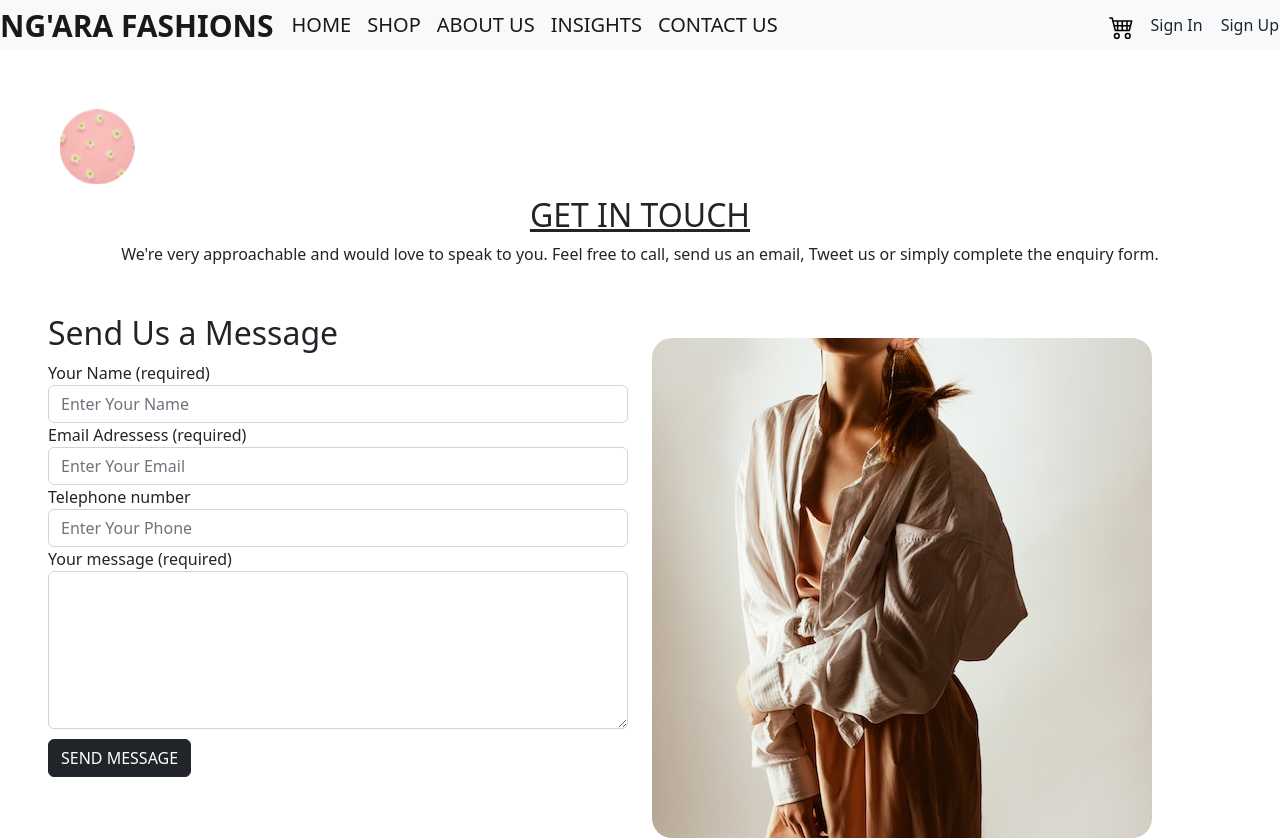
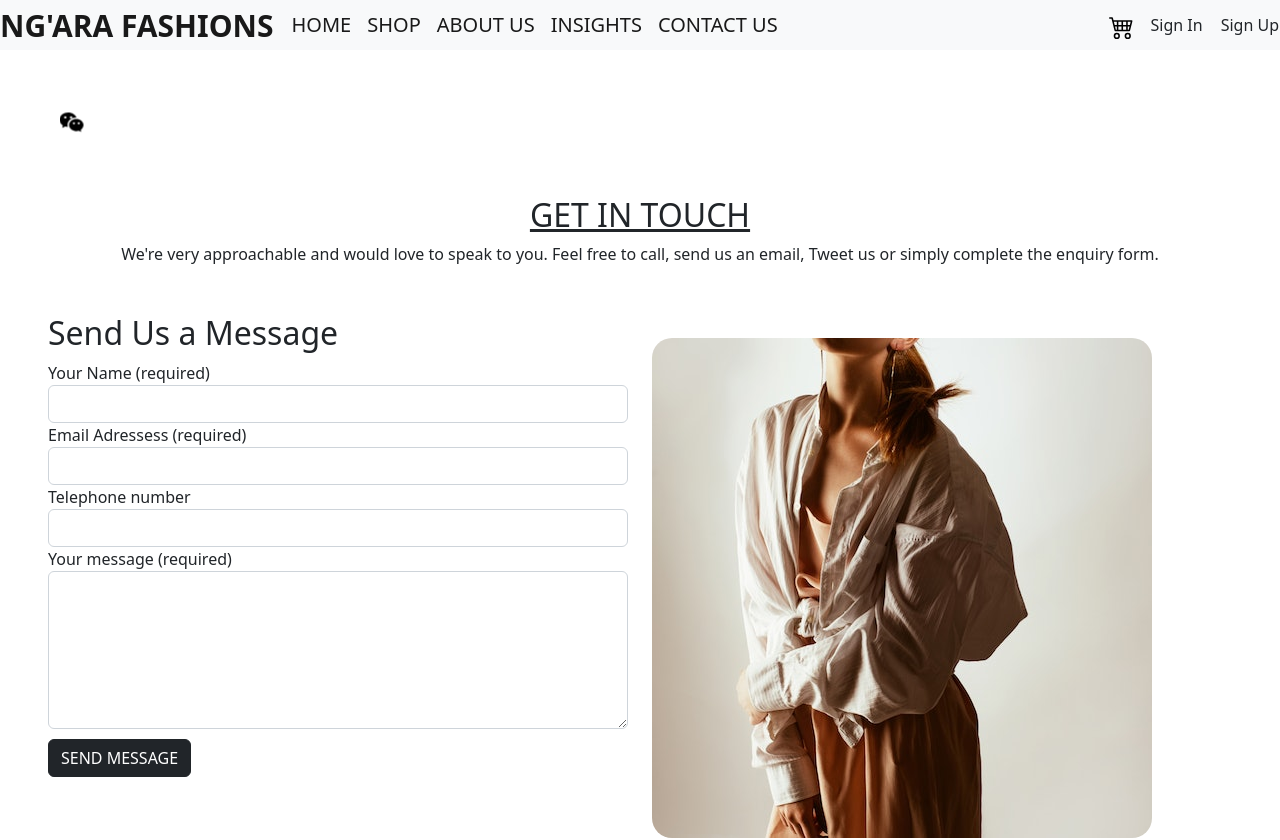
Before and after one commit to Carol254/kuiFashions, an Angular app: page /dashboard/contact-us in a window 1280 px wide. Shown: the top 840 px of the page. Built offline with nearby package versions, Linux system fonts and the light colour scheme.

Commit message:
changes made to contact-us

```diff
--- a/package.json
+++ b/package.json
@@ -19,6 +19,7 @@
     "@angular/platform-browser-dynamic": "^14.1.0",
     "@angular/router": "^14.1.0",
     "bootstrap": "^5.2.3",
+    "bootstrap-icons": "^1.10.3",
     "rxjs": "~7.5.0",
     "tslib": "^2.3.0",
     "zone.js": "~0.11.4"
--- a/src/app/dashboard/contact-us/contact-us.component.css
+++ b/src/app/dashboard/contact-us/contact-us.component.css
@@ -1,3 +1,4 @@
+@import url("https://cdn.jsdelivr.net/npm/bootstrap-icons@1.10.3/font/bootstrap-icons.css");
 body {
     font-family: 'Raleway', sans-serif;
     margin-top: 50px;
@@ -31,10 +32,9 @@ body {
   justify-content: flex-end;
 }
 
-  .flower-img{
-    width:50px;
-    height:50px;
-    border-radius: 50%;
+  .flower-img > i{
+   width: 40px;
+   height:40px;
   }
 
   .zoom-in-zoom-out {
--- a/src/app/dashboard/contact-us/contact-us.component.html
+++ b/src/app/dashboard/contact-us/contact-us.component.html
@@ -1,7 +1,7 @@
 <div class="green-contact-form p-5 bg-white">
 
-  <div class="zoom-in-zoom-out">
-    <img src="/assets/flower.jpg" class="flower-img">
+  <div class="zoom-in-zoom-out flower-img">
+   <img src="\assets\wechat.svg">
   </div>
 
     <div class="title-form mb-5">
@@ -17,17 +17,17 @@
                       <form>
                         <fieldset class="form-group">
                           <label for="yourName">Your Name (required)</label>
-                          <input type="text" class="form-control" id="yourName" placeholder="Enter Your Name" required>
+                          <input type="text" class="form-control" id="yourName" required>
                         </fieldset>
 
                         <fieldset class="form-group">
                           <label for="yourEmail">Email Adressess (required)</label>
-                          <input type="email" class="form-control" id="yourEmail" placeholder="Enter Your Email" required>
+                          <input type="email" class="form-control" id="yourEmail"  required>
                         </fieldset>
 
                         <fieldset class="form-group">
                           <label for="yourPhone">Telephone number</label>
-                          <input type="text" class="form-control" id="yourPhone" placeholder="Enter Your Phone">
+                          <input type="text" class="form-control" id="yourPhone">
                         </fieldset>
 
                         <fieldset class="form-group">
@@ -45,11 +45,4 @@
 
     </div>
 
-    <div class="d-flex zoom-in-zoom-out flex-row-reverse">
-      <div class="p-2"><img src="/assets/flower.jpg" class="flower-img"></div>
-
-    </div>
-
-
-
-  </div>
+</div>
```
Also changed, not shown: src/assets/wechat.svg (added).
